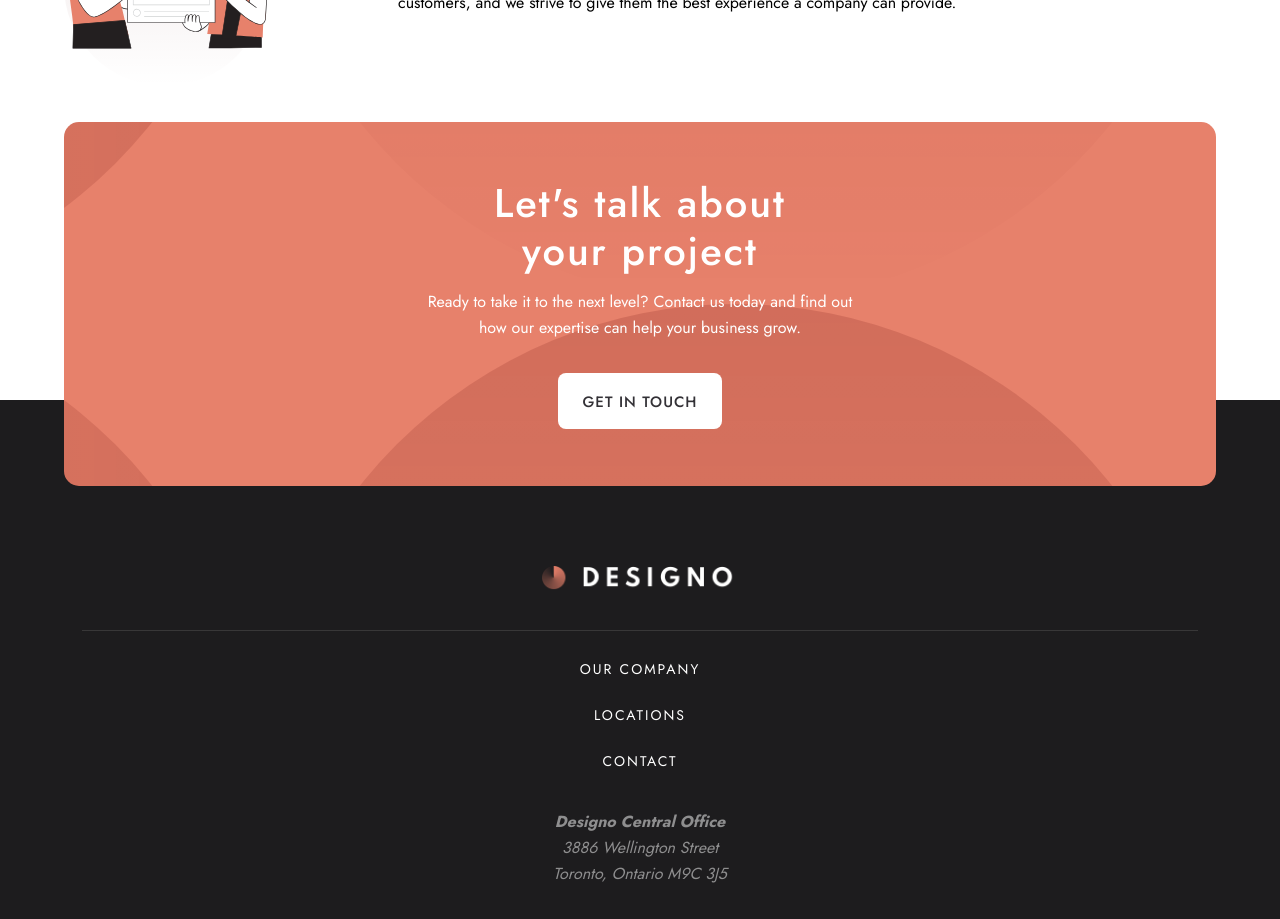
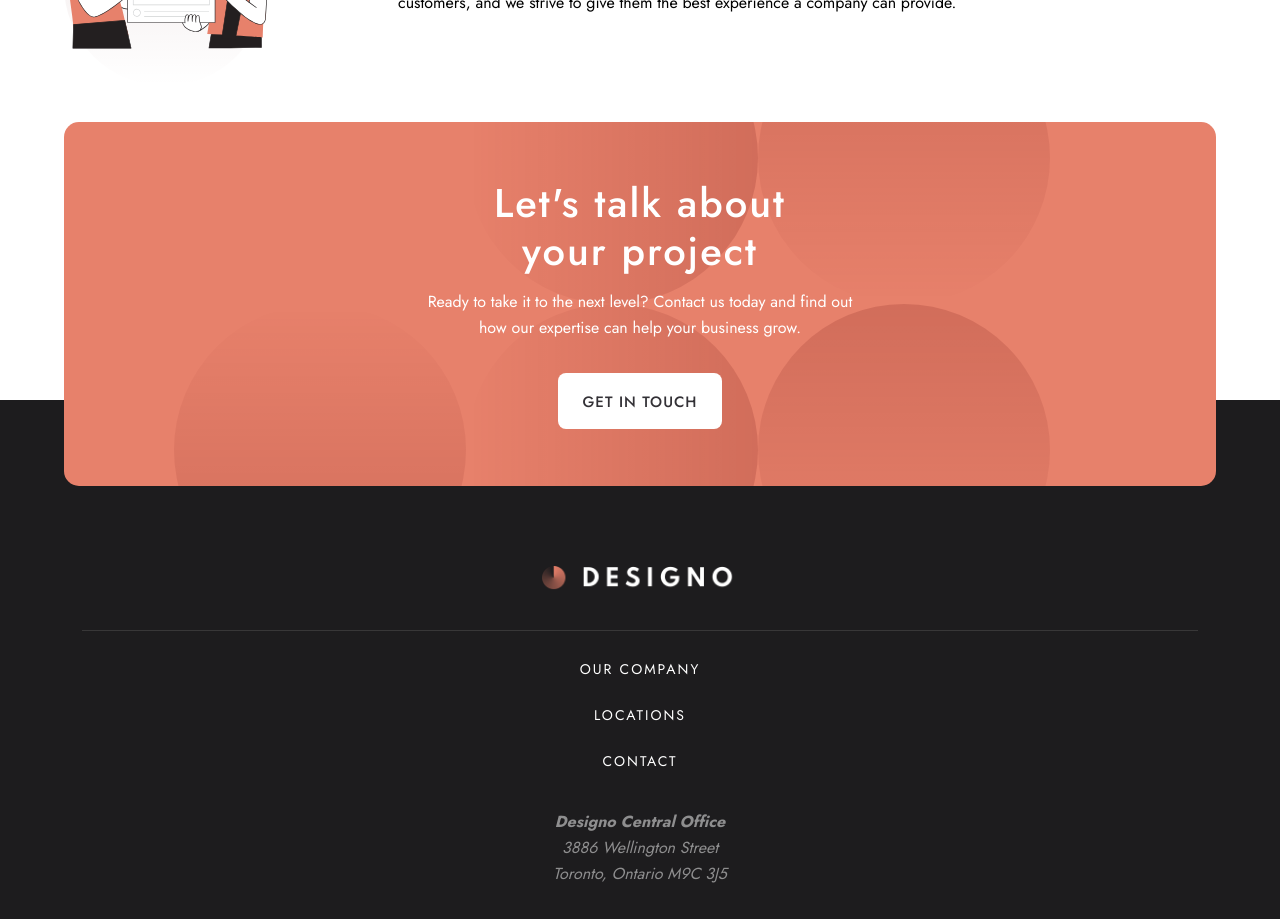
Before and after one commit to dbslapitan/designo, a Next.js app: page / in a window 1280 px wide. Shown: the part 2560-3479 px from the top of the page. Built offline with nearby package versions, Linux system fonts and the light colour scheme.

Commit message:
fix background of call to action

```diff
--- a/src/ui/call-to-action/call-to-action.module.scss
+++ b/src/ui/call-to-action/call-to-action.module.scss
@@ -14,8 +14,8 @@
     left: 50%;
     transform: translateX(-50%);
     background-image: url("../../../public/shared/desktop/bg-pattern-call-to-action.svg");
-    background-size: 250%;
-    background-position: right center;
+    background-size: 876px 584px;
+    background-position: 40% 50%;
     background-repeat: no-repeat;
 
     @include tablet{
```
